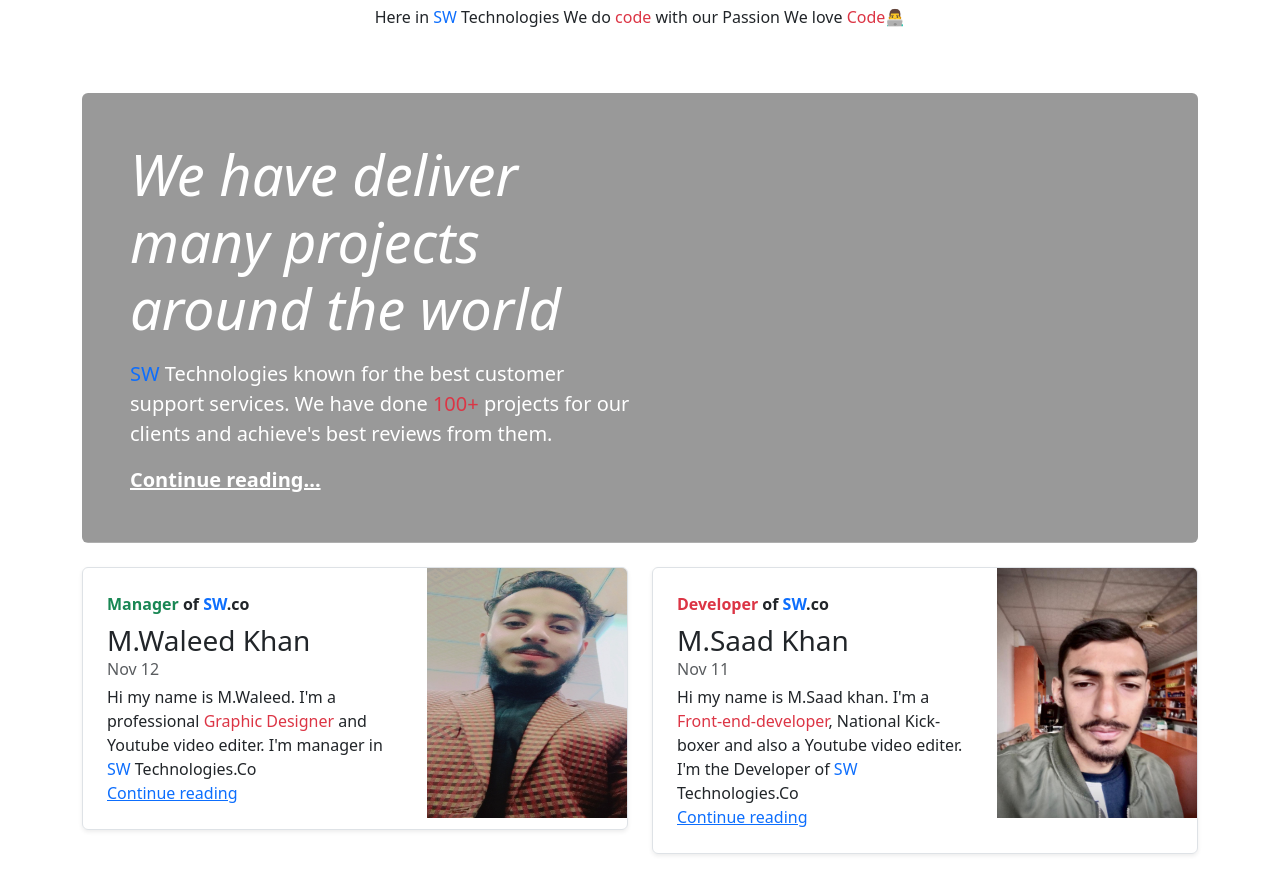
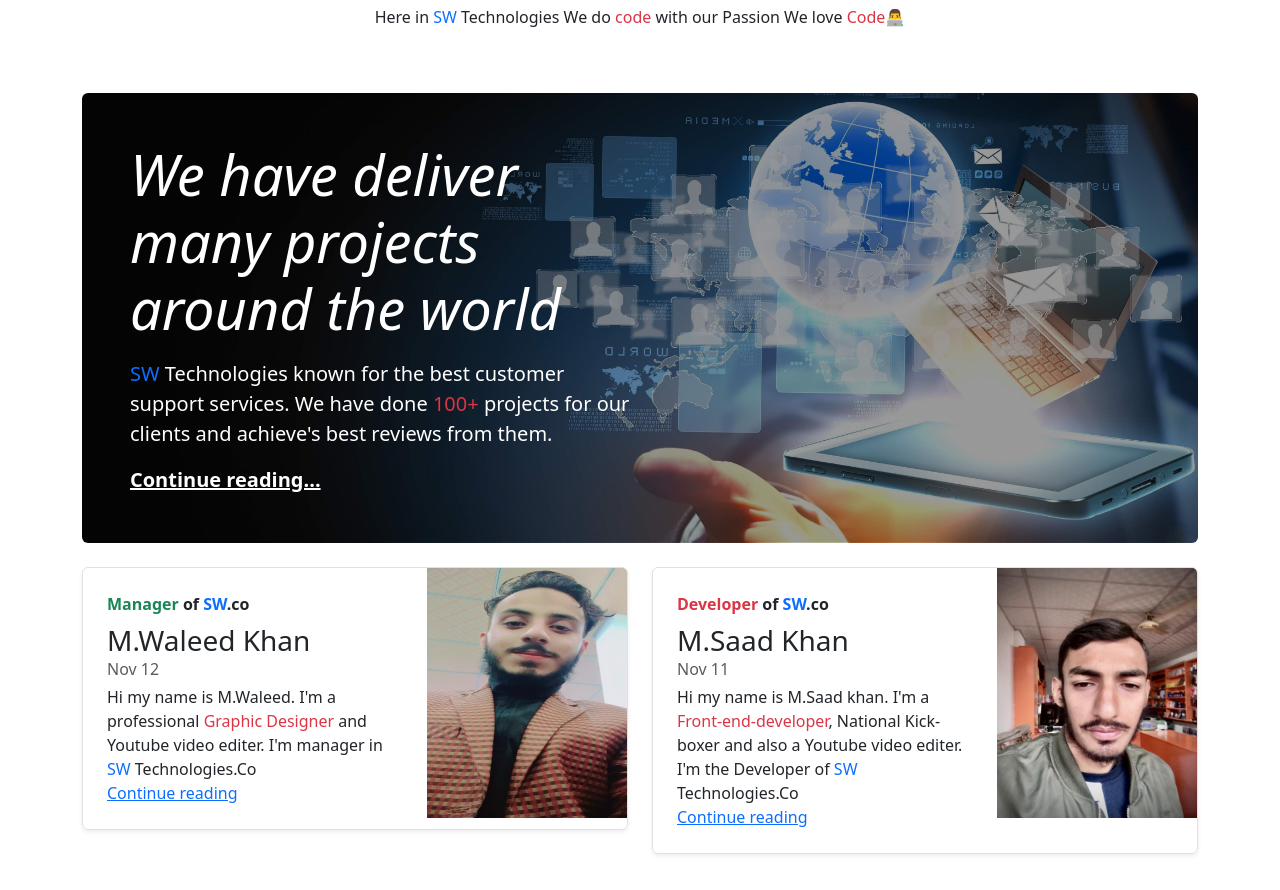
Before and after one commit to SaadKhan78605/SWTechnologies, a plain HTML site: page index.html in a window 1280 px wide. Shown: the part 867-1757 px from the top of the page. Drawn offline with nearby package versions, Linux system fonts and the light colour scheme; the site is published under a folder, as on GitHub Pages, so addresses that start at the root find nothing.

Commit message:
just edit

```diff
--- a/styles.css
+++ b/styles.css
@@ -1,7 +1,7 @@
         /* ID's  */
 
         #abouts {
-            background: linear-gradient(rgba(0, 0, 0, 0.4), rgba(0, 0, 0, 0.4)), url('/about.jpg');
+            background: linear-gradient(rgba(0, 0, 0, 0.4), rgba(0, 0, 0, 0.4)), url('about.jpg');
             background-position: center;
             background-size: cover;
             background-repeat: no-repeat;
```
